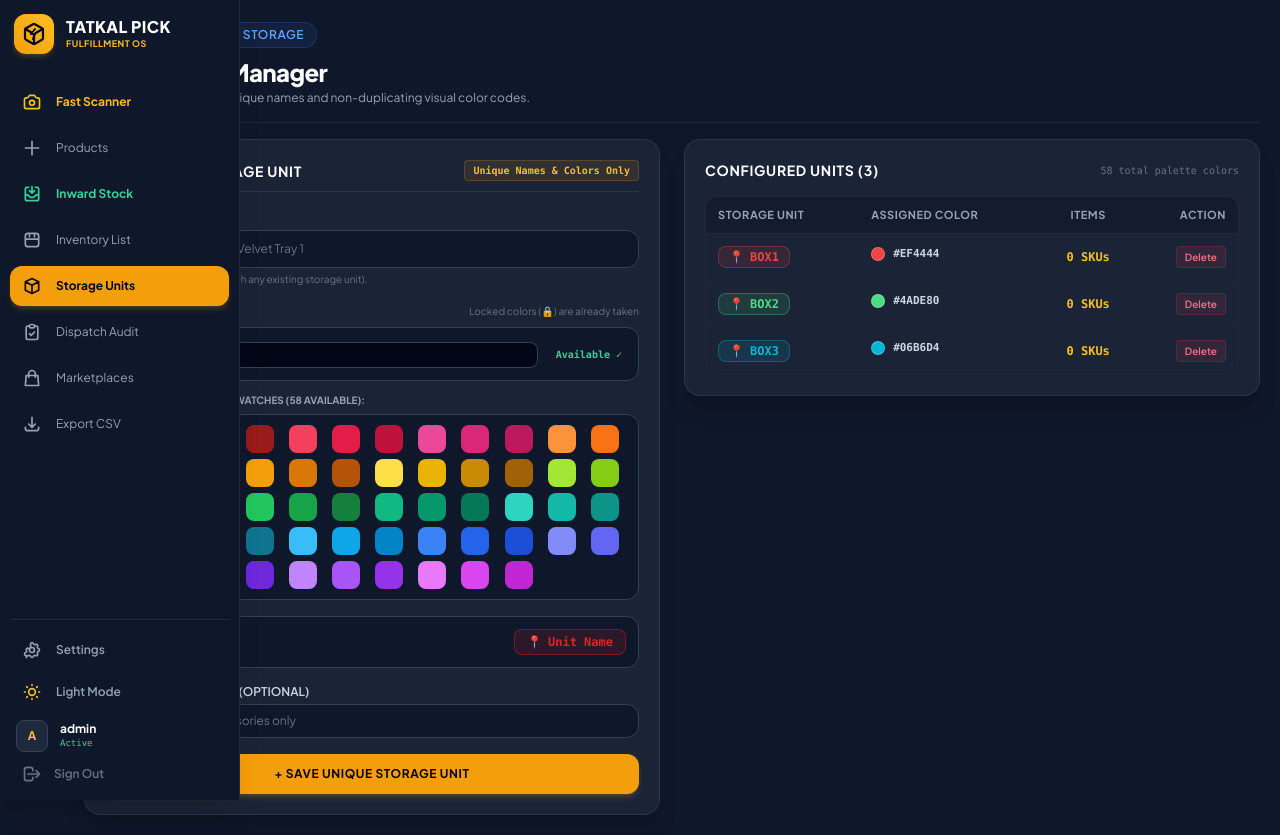
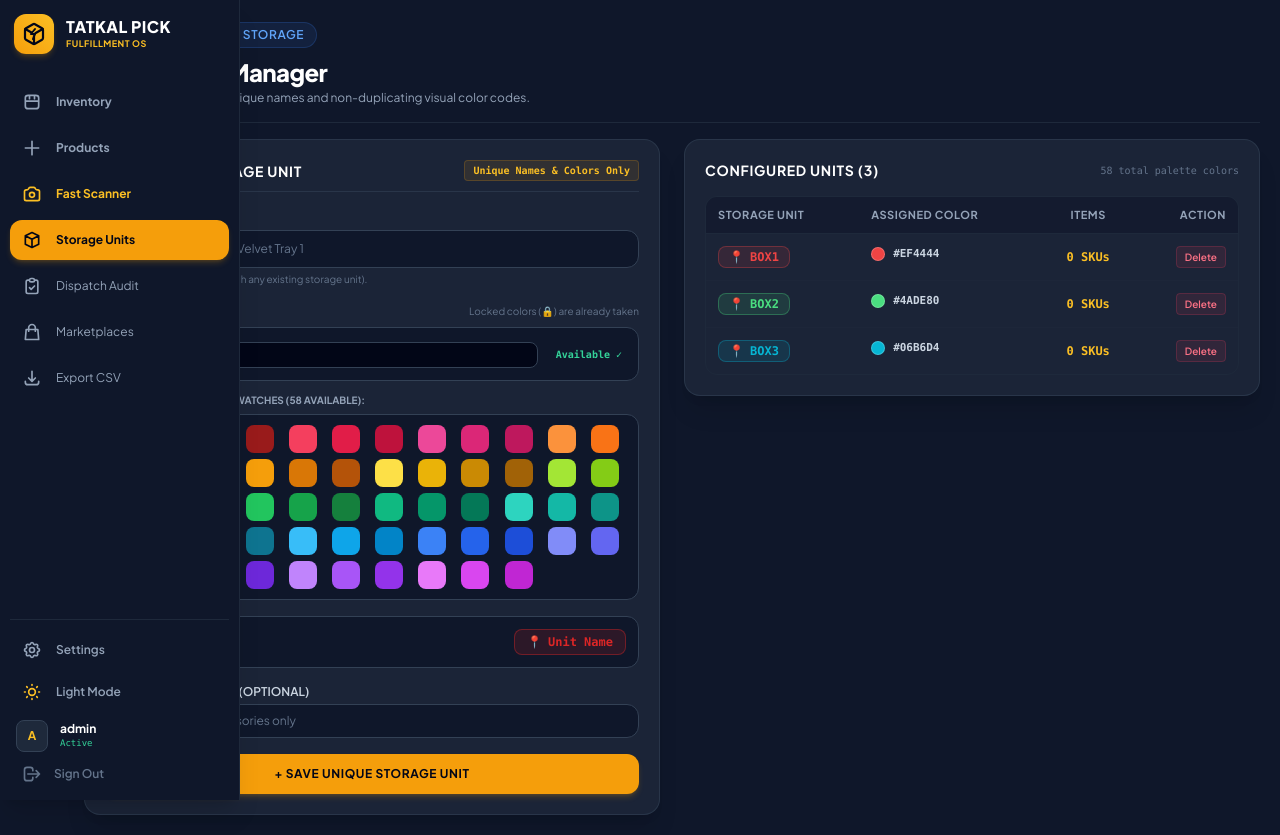
Before and after one commit to mohsinalisheliya/sku_manager, a Django app: page /boxes/ in a window 1280 px wide. Run offline with Django 5.2, Linux system fonts and the light colour scheme; a user stored in the database is signed in; data comes from the database, SQL or seed files in the repository; some libraries are stand-ins or nearby versions.

Commit message:
auto-save: progress update (05-Oct-2026 06:17:46 PM)

```diff
--- a/templates/sku_manager/base.html
+++ b/templates/sku_manager/base.html
@@ -45,9 +45,8 @@
 
     <div class="space-y-6">
       <!-- Universal Tatkal Pick Logo -->
-      <a href="" class="flex items-center gap-3 px-1 py-1">
+      <a href="{% url 'inventory_list' %}" class="flex items-center gap-3 px-1 py-1">
         <div class="w-10 h-10 min-w-[40px] rounded-xl bg-gradient-to-tr from-amber-500 to-amber-400 flex items-center justify-center shadow-md shadow-amber-500/20 text-slate-950">
-          <!-- Fast Speed-Box SVG Logo -->
           <svg class="w-6 h-6 text-slate-950" viewBox="0 0 24 24" fill="none" stroke="currentColor" stroke-width="2.2" stroke-linecap="round" stroke-linejoin="round">
             <path d="M21 8a2 2 0 0 0-1-1.73l-7-4a2 2 0 0 0-2 0l-7 4A2 2 0 0 0 3 8v8a2 2 0 0 0 1 1.73l7 4a2 2 0 0 0 2 0l7-4A2 2 0 0 0 21 16Z"/>
             <path d="m3.3 7 8.7 5 8.7-5"/>
@@ -63,7 +62,21 @@
 
       <!-- Main Navigation Links -->
       <nav class="space-y-1.5">
-        <!-- Live Camera Scanner -->
+        <!-- 1. Inventory & Stock (Part 2) -->
+        <a href="{% url 'inventory_list' %}" title="Inventory"
+          class="flex items-center gap-3.5 px-3 py-2.5 rounded-xl transition {% if active_page == 'inventory' %}bg-amber-500 text-slate-950 font-bold shadow-md shadow-amber-500/20{% else %}text-slate-600 dark:text-slate-400 hover:bg-slate-100 dark:hover:bg-slate-800 dark:hover:text-white{% endif %}">
+          <svg class="w-5 h-5 min-w-[20px]" fill="none" stroke="currentColor" viewBox="0 0 24 24"><path stroke-linecap="round" stroke-linejoin="round" stroke-width="2" d="M4 7v10c0 2 1.5 3 3.5 3h9c2 0 3.5-1 3.5-3V7c0-2-1.5-3-3.5-3h-9C5.5 4 4 5 4 7zm0 4h16M9 4v4m6-4v4"></path></svg>
+          <span class="opacity-0 group-hover:opacity-100 transition-opacity duration-200 whitespace-nowrap text-xs font-bold">Inventory</span>
+        </a>
+
+        <!-- 2. Product Master & Listing (Part 1) -->
+        <a href="{% url 'product_master' %}" title="Add Products & Catalog"
+          class="flex items-center gap-3.5 px-3 py-2.5 rounded-xl transition {% if active_page == 'products' %}bg-amber-500 text-slate-950 font-bold shadow-md shadow-amber-500/20{% else %}text-slate-600 dark:text-slate-400 hover:bg-slate-100 dark:hover:bg-slate-800 dark:hover:text-white{% endif %}">
+          <svg class="w-5 h-5 min-w-[20px]" fill="none" stroke="currentColor" viewBox="0 0 24 24"><path stroke-linecap="round" stroke-linejoin="round" stroke-width="2" d="M12 4v16m8-8H4"></path></svg>
+          <span class="opacity-0 group-hover:opacity-100 transition-opacity duration-200 whitespace-nowrap text-xs font-bold">Products</span>
+        </a>
+
+        <!-- 3. Live Camera Scanner -->
         <a href="{% url 'sku_scanner' %}" title="Camera Scanner"
           class="flex items-center gap-3.5 px-3 py-2.5 rounded-xl transition {% if active_page == 'scanner' %}bg-amber-500 text-slate-950 font-bold shadow-md shadow-amber-500/20{% else %}text-amber-600 dark:text-amber-400 hover:bg-slate-100 dark:hover:bg-slate-800{% endif %}">
           <svg class="w-5 h-5 min-w-[20px]" fill="none" stroke="currentColor" viewBox="0 0 24 24">
@@ -73,49 +86,28 @@
           <span class="opacity-0 group-hover:opacity-100 transition-opacity duration-200 whitespace-nowrap text-xs font-bold">Fast Scanner</span>
         </a>
 
-        <!-- Add Product Master -->
-        <a href="{% url 'product_master' %}" title="Product Master"
-          class="flex items-center gap-3.5 px-3 py-2.5 rounded-xl transition {% if active_page == 'products' %}bg-amber-500 text-slate-950 font-bold shadow-md shadow-amber-500/20{% else %}text-slate-600 dark:text-slate-400 hover:bg-slate-100 dark:hover:bg-slate-800 dark:hover:text-white{% endif %}">
-          <svg class="w-5 h-5 min-w-[20px]" fill="none" stroke="currentColor" viewBox="0 0 24 24"><path stroke-linecap="round" stroke-linejoin="round" stroke-width="2" d="M12 4v16m8-8H4"></path></svg>
-          <span class="opacity-0 group-hover:opacity-100 transition-opacity duration-200 whitespace-nowrap text-xs">Products</span>
-        </a>
-
-        <!-- Inward Stock & Batch -->
-        <a href="{% url 'stock_inward' %}" title="Inward Stock & Batch"
-          class="flex items-center gap-3.5 px-3 py-2.5 rounded-xl transition {% if active_page == 'stock_inward' %}bg-amber-500 text-slate-950 font-bold shadow-md shadow-amber-500/20{% else %}text-emerald-600 dark:text-emerald-400 hover:bg-slate-100 dark:hover:bg-slate-800 dark:hover:text-white{% endif %}">
-          <svg class="w-5 h-5 min-w-[20px]" fill="none" stroke="currentColor" viewBox="0 0 24 24"><path stroke-linecap="round" stroke-linejoin="round" stroke-width="2" d="M8 4H6a2 2 0 00-2 2v12a2 2 0 002 2h12a2 2 0 002-2V6a2 2 0 00-2-2h-2m-4-1v8m0 0l3-3m-3 3L9 8m-5 5h2.586a1 1 0 01.707.293l2.414 2.414a1 1 0 00.707.293h3.172a1 1 0 00.707-.293l2.414-2.414a1 1 0 01.707-.293H20"></path></svg>
-          <span class="opacity-0 group-hover:opacity-100 transition-opacity duration-200 whitespace-nowrap text-xs font-bold">Inward Stock</span>
-        </a>
-
-        <!-- Inventory List -->
-        <a href="{% url 'inventory_list' %}" title="Inventory Stock List"
-          class="flex items-center gap-3.5 px-3 py-2.5 rounded-xl transition {% if active_page == 'stock_list' or active_page == 'inventory' %}bg-amber-500 text-slate-950 font-bold shadow-md shadow-amber-500/20{% else %}text-slate-600 dark:text-slate-400 hover:bg-slate-100 dark:hover:bg-slate-800 dark:hover:text-white{% endif %}">
-          <svg class="w-5 h-5 min-w-[20px]" fill="none" stroke="currentColor" viewBox="0 0 24 24"><path stroke-linecap="round" stroke-linejoin="round" stroke-width="2" d="M4 7v10c0 2 1.5 3 3.5 3h9c2 0 3.5-1 3.5-3V7c0-2-1.5-3-3.5-3h-9C5.5 4 4 5 4 7zm0 4h16M9 4v4m6-4v4"></path></svg>
-          <span class="opacity-0 group-hover:opacity-100 transition-opacity duration-200 whitespace-nowrap text-xs">Inventory List</span>
-        </a>
-
-        <!-- Storage Boxes -->
+        <!-- 4. Storage Boxes -->
         <a href="{% url 'box_manager' %}" title="Storage Boxes"
           class="flex items-center gap-3.5 px-3 py-2.5 rounded-xl transition {% if active_page == 'boxes' %}bg-amber-500 text-slate-950 font-bold shadow-md shadow-amber-500/20{% else %}text-slate-600 dark:text-slate-400 hover:bg-slate-100 dark:hover:bg-slate-800 dark:hover:text-white{% endif %}">
           <svg class="w-5 h-5 min-w-[20px]" fill="none" stroke="currentColor" viewBox="0 0 24 24"><path stroke-linecap="round" stroke-linejoin="round" stroke-width="2" d="M20 7l-8-4-8 4m16 0l-8 4m8-4v10l-8 4m0-10L4 7m8 4v10M4 7v10l8 4"></path></svg>
           <span class="opacity-0 group-hover:opacity-100 transition-opacity duration-200 whitespace-nowrap text-xs">Storage Units</span>
         </a>
 
-        <!-- Dispatch Logs -->
+        <!-- 5. Dispatch Audit Logs -->
         <a href="{% url 'dispatch_logs' %}" title="Dispatch Logs"
           class="flex items-center gap-3.5 px-3 py-2.5 rounded-xl transition {% if active_page == 'dispatch_logs' %}bg-amber-500 text-slate-950 font-bold shadow-md shadow-amber-500/20{% else %}text-slate-600 dark:text-slate-400 hover:bg-slate-100 dark:hover:bg-slate-800 dark:hover:text-white{% endif %}">
           <svg class="w-5 h-5 min-w-[20px]" fill="none" stroke="currentColor" viewBox="0 0 24 24"><path stroke-linecap="round" stroke-linejoin="round" stroke-width="2" d="M9 5H7a2 2 0 00-2 2v12a2 2 0 002 2h10a2 2 0 002-2V7a2 2 0 00-2-2h-2M9 5a2 2 0 002 2h2a2 2 0 002-2M9 5a2 2 0 012-2h2a2 2 0 012 2m-6 9l2 2 4-4"></path></svg>
           <span class="opacity-0 group-hover:opacity-100 transition-opacity duration-200 whitespace-nowrap text-xs">Dispatch Audit</span>
         </a>
 
-        <!-- Marketplace Channels -->
+        <!-- 6. Marketplace Channels -->
         <a href="{% url 'platform_manager' %}" title="Marketplace Channels"
           class="flex items-center gap-3.5 px-3 py-2.5 rounded-xl transition {% if active_page == 'platforms' %}bg-amber-500 text-slate-950 font-bold shadow-md shadow-amber-500/20{% else %}text-slate-600 dark:text-slate-400 hover:bg-slate-100 dark:hover:bg-slate-800 dark:hover:text-white{% endif %}">
           <svg class="w-5 h-5 min-w-[20px]" fill="none" stroke="currentColor" viewBox="0 0 24 24"><path stroke-linecap="round" stroke-linejoin="round" stroke-width="2" d="M16 11V7a4 4 0 00-8 0v4M5 9h14l1 12H4L5 9z"></path></svg>
           <span class="opacity-0 group-hover:opacity-100 transition-opacity duration-200 whitespace-nowrap text-xs">Marketplaces</span>
         </a>
 
-        <!-- Export CSV -->
+        <!-- 7. Export CSV -->
         <a href="{% url 'sku_export_csv' %}" title="Export CSV"
           class="flex items-center gap-3.5 px-3 py-2.5 rounded-xl transition text-slate-600 dark:text-slate-400 hover:bg-slate-100 dark:hover:bg-slate-800 dark:hover:text-white">
           <svg class="w-5 h-5 min-w-[20px]" fill="none" stroke="currentColor" viewBox="0 0 24 24"><path stroke-linecap="round" stroke-linejoin="round" stroke-width="2" d="M4 16v1a3 3 0 003 3h10a3 3 0 003-3v-1m-4-4l-4 4m0 0l-4-4m4 4V4"></path></svg>
@@ -127,24 +119,22 @@
     <!-- Bottom Controls: Settings, Theme Toggle & User Info -->
     <div class="space-y-1.5 pt-3 border-t border-slate-200 dark:border-slate-800">
 
-      <!-- System Settings Link (Moved to Bottom) -->
+      <!-- Settings -->
       <a href="{% url 'app_settings' %}" title="System Settings"
         class="flex items-center gap-3.5 px-3 py-2 rounded-xl transition {% if active_page == 'settings' %}bg-amber-500 text-slate-950 font-bold shadow-md shadow-amber-500/20{% else %}text-slate-600 dark:text-slate-400 hover:bg-slate-100 dark:hover:bg-slate-800 dark:hover:text-white{% endif %}">
         <svg class="w-5 h-5 min-w-[20px]" fill="none" stroke="currentColor" viewBox="0 0 24 24">
-          <path stroke-linecap="round" stroke-linejoin="round" stroke-width="2" d="M10.325 4.317c.426-1.756 2.924-1.756 3.35 0a1.724 1.724 0 002.573 1.066c1.543-.94 3.31.826 2.37 2.37a1.724 1.724 0 001.065 2.572c1.756.426 1.756 2.924 0 3.35a1.724 1.724 0 00-1.066 2.573c.94 1.543-.826 3.31-2.37 2.37a1.724 1.724 0 00-2.572 1.065c-.426 1.756-2.924 1.756-3.35 0a1.724 1.724 0 00-2.573-1.066c-1.543.94-3.31.826-2.37 2.37a1.724 1.724 0 00-1.065-2.572c-1.756-.426-1.756-2.924 0-3.35a1.724 1.724 0 001.066-2.573c-.94-1.543.826-3.31 2.37-2.37.996.608 2.296.07 2.572-1.065z"></path>
+          <path stroke-linecap="round" stroke-linejoin="round" stroke-width="2" d="M10.325 4.317c.426-1.756 2.924-1.756 3.35 0a1.724 1.724 0 002.573 1.066c1.543-.94 3.31.826 2.37 2.37a1.724 1.724 0 001.065 2.572c1.756.426 1.756 2.924 0 3.35a1.724 1.724 0 00-1.066 2.573c.94 1.543-.826 3.31-2.37 2.37a1.724 1.724 0 00-2.572 1.065c-.426 1.756-2.924 1.756-3.35 0a1.724 1.724 0 00-2.573-1.066c-1.543.94-3.31-.826-2.37-2.37a1.724 1.724 0 00-1.065-2.572c-1.756-.426-1.756-2.924 0-3.35a1.724 1.724 0 001.066-2.573c-.94-1.543.826-3.31 2.37-2.37.996.608 2.296.07 2.572-1.065z"></path>
           <path stroke-linecap="round" stroke-linejoin="round" stroke-width="2" d="M15 12a3 3 0 11-6 0 3 3 0 016 0z"></path>
         </svg>
         <span class="opacity-0 group-hover:opacity-100 transition-opacity duration-200 whitespace-nowrap text-xs font-semibold">Settings</span>
       </a>
 
-      <!-- Theme Switcher Button -->
+      <!-- Theme Switcher -->
       <button id="themeToggleBtn" type="button" title="Switch Theme"
         class="w-full flex items-center gap-3.5 px-3 py-2 rounded-xl text-slate-600 dark:text-slate-400 hover:bg-slate-100 dark:hover:bg-slate-800 transition">
-        <!-- Sun Icon (for Dark Mode) -->
         <svg id="themeIconSun" class="w-5 h-5 min-w-[20px] hidden text-amber-400" fill="none" stroke="currentColor" viewBox="0 0 24 24">
           <path stroke-linecap="round" stroke-linejoin="round" stroke-width="2" d="M12 3v1m0 16v1m9-9h-1M4 12H3m15.364 6.364l-.707-.707M6.343 6.343l-.707-.707m12.728 0l-.707.707M6.343 17.657l-.707.707M16 12a4 4 0 11-8 0 4 4 0 018 0z"></path>
         </svg>
-        <!-- Moon Icon (for Light Mode) -->
         <svg id="themeIconMoon" class="w-5 h-5 min-w-[20px] text-slate-600" fill="none" stroke="currentColor" viewBox="0 0 24 24">
           <path stroke-linecap="round" stroke-linejoin="round" stroke-width="2" d="M20.354 15.354A9 9 0 018.646 3.646 9.003 9.003 0 0012 21a9.003 9.003 0 008.354-5.646z"></path>
         </svg>
@@ -154,7 +144,7 @@
       </button>
 
       {% if request.user.is_authenticated %}
-      <!-- Authenticated User Profile -->
+      <!-- Authenticated Profile -->
       <div class="flex items-center gap-3 px-1.5 pt-1 overflow-hidden">
         <div class="w-8 h-8 min-w-[32px] rounded-lg bg-slate-200 dark:bg-slate-800 border border-slate-300 dark:border-slate-700 flex items-center justify-center font-bold text-amber-600 dark:text-amber-400 text-xs">
           {{ request.user.username|slice:":1"|upper }}
@@ -165,7 +155,7 @@
         </div>
       </div>
 
-      <!-- Logout Button -->
+      <!-- Logout -->
       <a href="{% url 'logout' %}" title="Log Out"
         class="flex items-center gap-3 px-3 py-1.5 rounded-xl text-slate-500 hover:bg-rose-500/10 hover:text-rose-500 transition">
         <svg class="w-5 h-5 min-w-[20px]" fill="none" stroke="currentColor" viewBox="0 0 24 24">
@@ -218,7 +208,6 @@
       }
     }
 
-    // Initialize UI on load
     const isInitiallyDark = document.documentElement.classList.contains('dark');
     syncThemeUI(isInitiallyDark);
 
```
